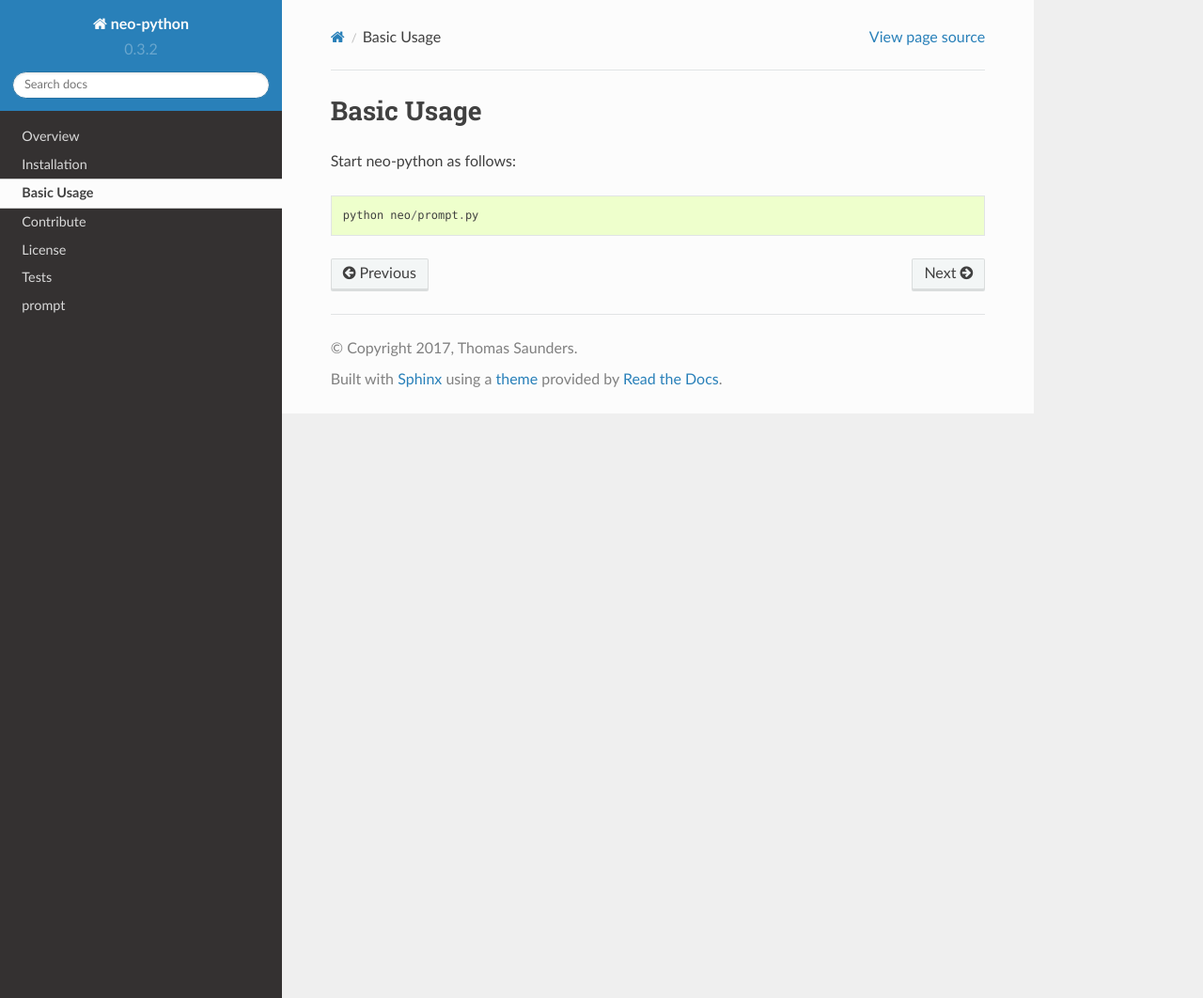
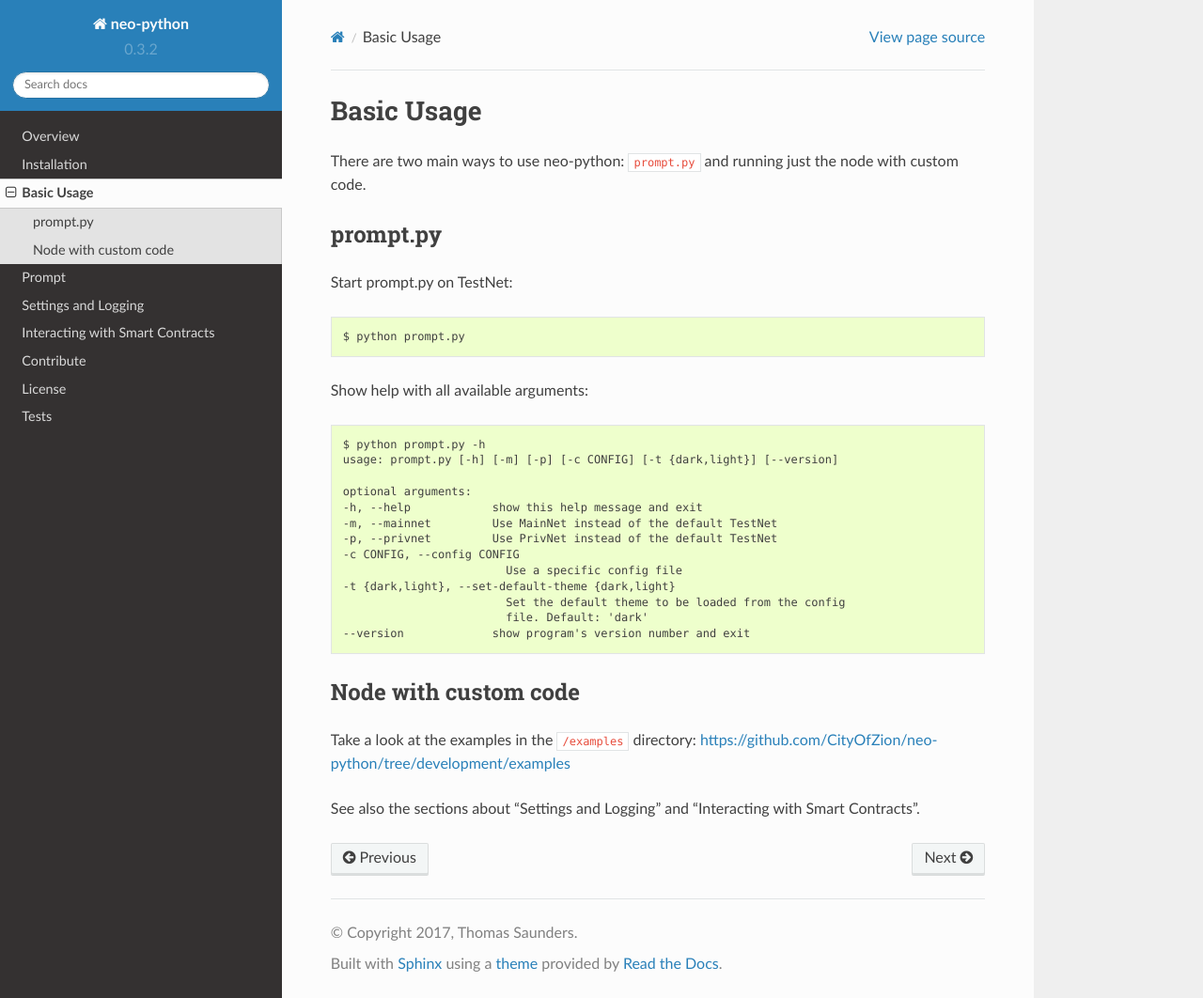
Before and after one commit to CityOfZion/neo-python, a Sphinx documentation site: the page built from docs/source/basicusage.rst, in a window 1280 px wide and 1062 px high. Shown: the whole window at 94% size. Built offline with Sphinx 7.4.7 and the Read the Docs theme 2.0.0, drawn with Linux system fonts in a browser that asks for light colours.

Commit message:
Documentation updates: Settings, logging, smart contract interaction (#98)
Woot!

```diff
--- a/docs/source/basicusage.rst
+++ b/docs/source/basicusage.rst
@@ -1,8 +1,41 @@
 Basic Usage
 -----------
 
-Start neo-python as follows:
+There are two main ways to use neo-python: ``prompt.py`` and running just the node with custom
+code.
+
+prompt.py
+"""""""""
+
+Start prompt.py on TestNet:
 
 ::
 
-    python neo/prompt.py
+    $ python prompt.py
+
+Show help with all available arguments:
+
+::
+
+    $ python prompt.py -h
+    usage: prompt.py [-h] [-m] [-p] [-c CONFIG] [-t {dark,light}] [--version]
+
+    optional arguments:
+    -h, --help            show this help message and exit
+    -m, --mainnet         Use MainNet instead of the default TestNet
+    -p, --privnet         Use PrivNet instead of the default TestNet
+    -c CONFIG, --config CONFIG
+                            Use a specific config file
+    -t {dark,light}, --set-default-theme {dark,light}
+                            Set the default theme to be loaded from the config
+                            file. Default: 'dark'
+    --version             show program's version number and exit
+
+
+
+Node with custom code
+"""""""""""""""""""""
+
+Take a look at the examples in the ``/examples`` directory: https://github.com/CityOfZion/neo-python/tree/development/examples
+
+See also the sections about "Settings and Logging" and "Interacting with Smart Contracts".
--- a/docs/source/contribute.rst
+++ b/docs/source/contribute.rst
@@ -6,7 +6,7 @@
 ----
 
 -  Open a new `issue`_ if you encounter a problem.
--  Or ping **@localhuman** on the `NEO Slack`_.
+-  Or ping **@localhuman** or **@metachris** on the `NEO Slack`_.
 -  Pull requests are welcome. New features, writing tests and
    documentation are all needed.
 
--- a/docs/source/index.rst
+++ b/docs/source/index.rst
@@ -1,3 +1,6 @@
+=======================================================
+neo-python - Python Node and SDK for the NEO blockchain
+=======================================================
 
 .. raw:: html
     <p align="center">
@@ -26,15 +29,17 @@
 
 
 .. toctree::
-    :maxdepth: 10
+    :maxdepth: 2
 
     overview
     install
     basicusage
+    prompt
+    settings-and-logging
+    smartcontracts
     contribute
     license
     tests
-    prompt
 
 .. _issue: https://github.com/CityOfZion/neo-python/issues/new
 .. _NEO Slack: https://join.slack.com/t/neoblockchainteam/shared_invite/MjE3ODMxNDUzMDE1LTE1MDA4OTY3NDQtNTMwM2MyMTc2NA
--- /dev/null
+++ b/docs/source/settings-and-logging.rst
@@ -0,0 +1,104 @@
+Settings and Logging
+====================
+
+neo-python has a settings module which you can use to configure several things:
+
+* The network: MainNet, TestNet, private networks or custom configs
+* Logging:
+ * Smart contract event logging
+ * Logfile (optionally rotating)
+ * Loglevel
+
+To change settings, you have to import the settings instance like this:
+
+::
+
+    from neo.Settings import settings
+
+
+Setting the network
+"""""""""""""""""""
+
+You can use the following settings methods to configure the network:
+
+::
+
+    settings.setup_mainnet()
+    settings.setup_testnet()
+    settings.setup_privnet()
+    settings.setup(config_file)
+
+By default, ``neo-python`` uses the TestNet.
+
+
+Logging
+"""""""
+
+neo-python uses the following defaults:
+
+* all events from all smart contracts are logged with loglevel INFO
+* loglevel is set to INFO
+* logging to a logfile is deactivated (prompt.py logs to prompt.log)
+
+
+Smart Contract Events
+---------------------
+
+If you want to disable logging of all smart contract events, you can do so:
+
+::
+
+    settings.set_log_smart_contract_events(False)
+
+
+Changing the loglevel
+---------------------
+
+To change the loglevel (eg. to also show DEBUG logs, or to only show ERRORS):
+
+::
+
+    import logging
+
+    # Show everything, including debug logs:
+    settings.set_loglevel(logging.DEBUG)
+
+    # Only show errors:
+    settings.set_loglevel(logging.ERROR)
+
+
+Configuring a logfile
+---------------------
+
+To enable logging to a logfile:
+
+::
+
+    # Just a single logfile, with no limits or rotation:
+    settings.set_logfile(your_logfile_path)
+
+    # To enable rotation with a maximum of 10MB per file and 3 rotations:
+    settings.set_logfile(your_logfile_path, 1e7, 3)
+
+
+Logging in custom code
+----------------------
+
+neo-python is using `logzero <https://logzero.readthedocs.io>`_ for logging. To use a
+logger with the existing neo logging configuration, you can just import the logger from logzero:
+
+::
+
+    from logzero import logger
+
+    # These log messages are sent to the console
+    logger.debug("hello")
+    logger.info("info")
+    logger.warn("warn")
+    logger.error("error")
+
+    # This is how you'd log an exception
+    try:
+        raise Exception("this is a demo exception")
+    except Exception as e:
+        logger.exception(e)
```
Also changed, not shown: docs/source/install.rst (+18 -1 lines), docs/source/overview.rst (+9 -2 lines), docs/source/prompt.rst (+6 -2 lines), docs/source/smartcontracts.rst (added, +109 -0 lines).
